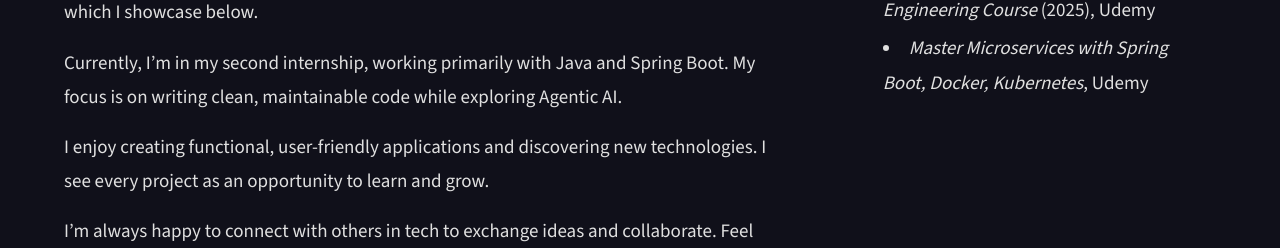
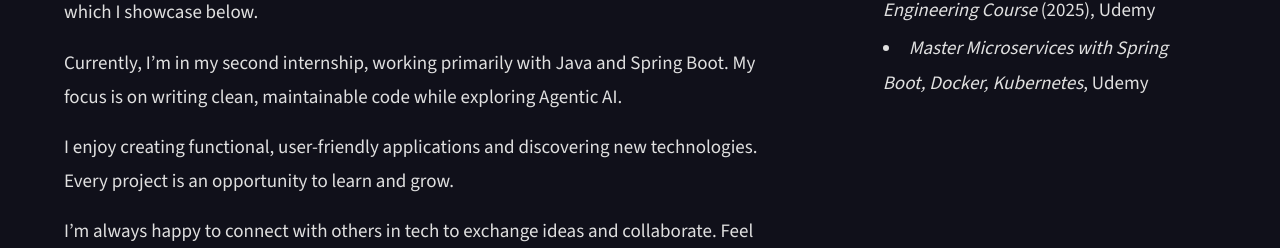
Before and after one commit to Emmelie83/PortfolioReact, a React (Vite) app: page / in a window 1280 px wide. Shown: the part 1176-1424 px from the top of the page. Built offline with nearby package versions, Linux system fonts and the light colour scheme.

Commit message:
Change the about me text

```diff
--- a/src/modules/About.tsx
+++ b/src/modules/About.tsx
@@ -7,7 +7,7 @@ const paragraphs = [
 	"I completed a hands-on Java developer program in my hometown, Gothenburg, Sweden, alongside university-level programming courses. I often went beyond the expected pace simply because I enjoyed it.",
 	"Along the way, I built full-stack applications using Spring Boot and React or Vue, some of which I showcase below.",
 	"Currently, I’m in my second internship, working primarily with Java and Spring Boot. My focus is on writing clean, maintainable code while exploring Agentic AI.",
-	"I enjoy creating functional, user-friendly applications and discovering new technologies. I see every project as an opportunity to learn and grow.",
+	"I enjoy creating functional, user-friendly applications and discovering new technologies. Every project is an opportunity to learn and grow.",
 	"I’m always happy to connect with others in tech to exchange ideas and collaborate. Feel free to reach out via LinkedIn or the contact form below.",
 ];
 
```
